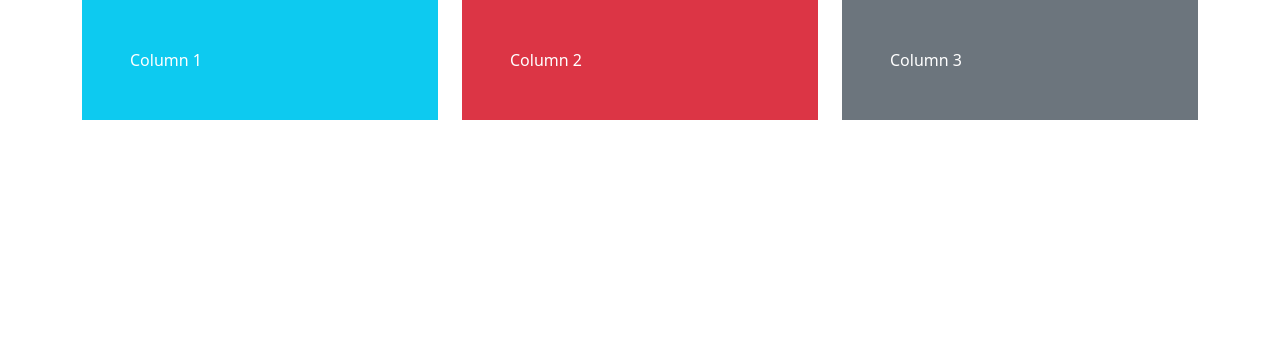
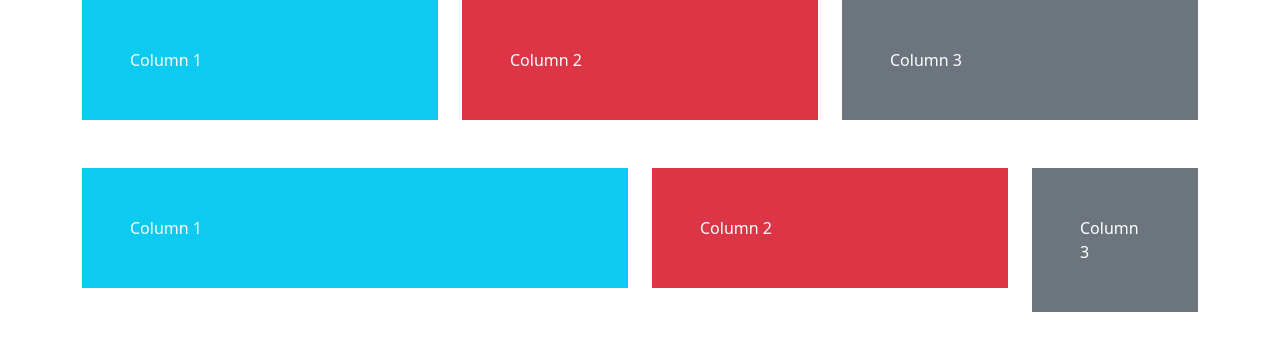
Before and after one commit to qualon/Bootstrap-101, a plain HTML site: page index.html in a window 1280 px wide. Drawn offline with nearby package versions, Linux system fonts and the light colour scheme.

Commit message:
Lesson-07 Code Part 2

```diff
--- a/index.html
+++ b/index.html
@@ -13,7 +13,7 @@
 <body>
     <!-- Default Styling Grid -->
     <div class="container-lg">
-        <div class="row">
+        <div class="row gy-5">
             <div class="col">
                 <div class="p-5 bg-info text-white">Column 1</div>
             </div>
@@ -26,8 +26,23 @@
         </div>
     </div>
 
+    <!-- Giving Custom Width -->
+    <div class="container-lg my-5">
+        <div class="row gy-5">
+            <div class="col-6">
+                <div class="p-5 bg-info text-white">Column 1</div>
+            </div>
+            <div class="col-4">
+                <div class="p-5 bg-danger text-white">Column 2</div>
+            </div>
+            <div class="col-2">
+                <div class="p-5 bg-secondary text-white">Column 3</div>
+            </div>
+        </div>
+    </div>
 
-    <!-- Giving Custom Width -->
+
+
 
     <!-- Responsive Column Width -->
 
```
